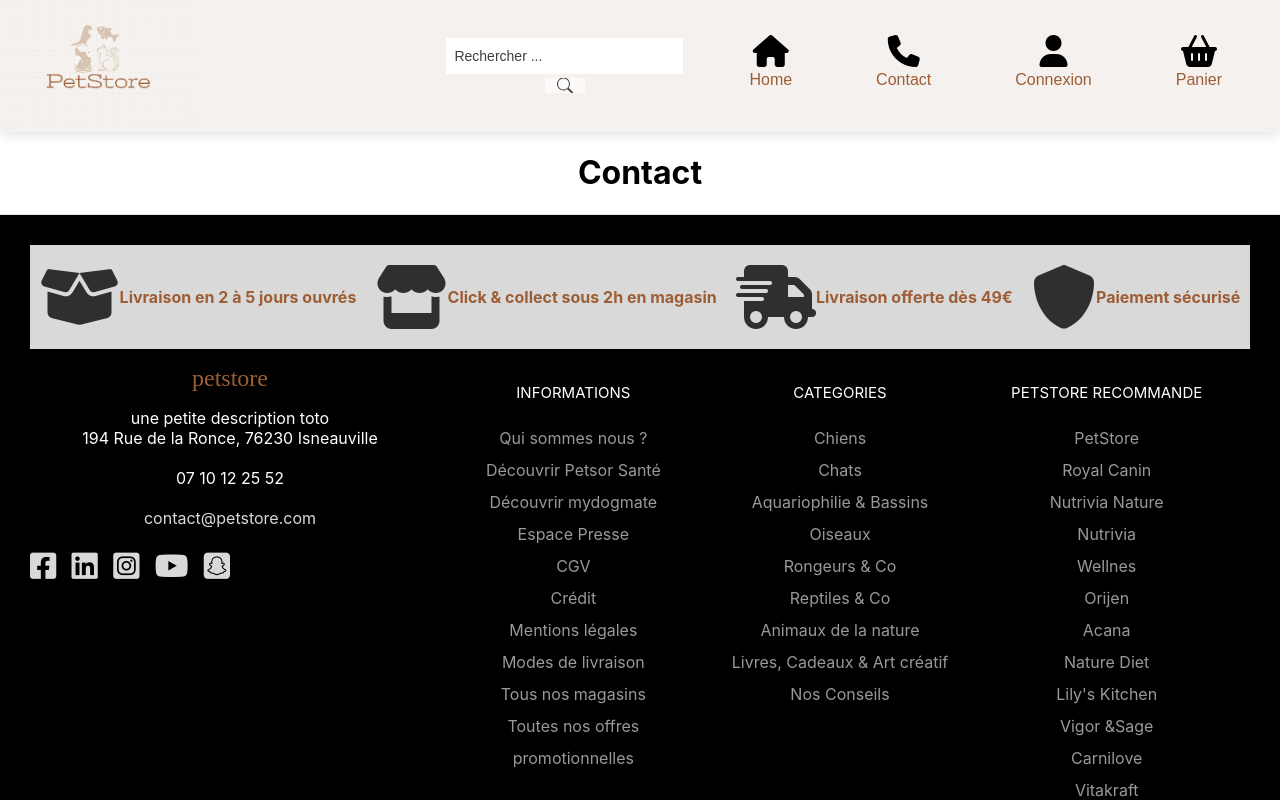
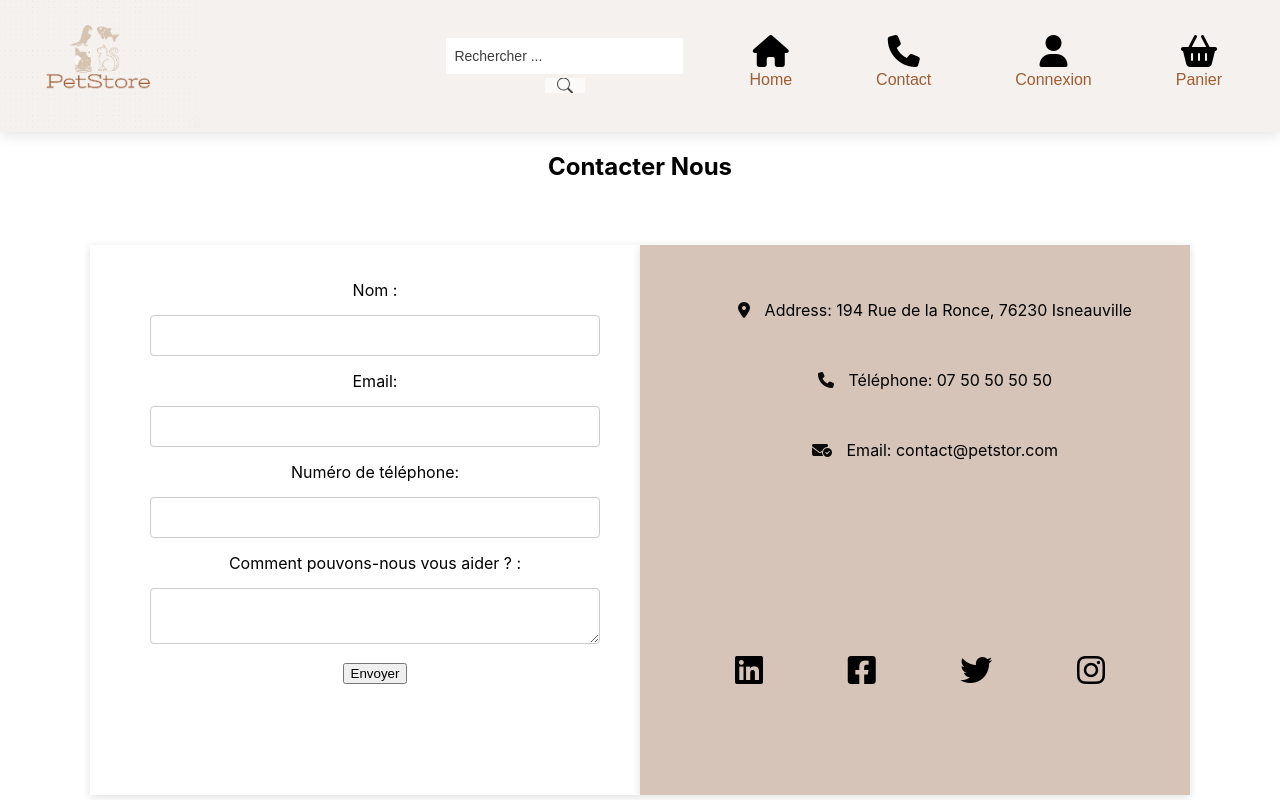
Before and after one commit to Fabfr0st/petstore-accueil-react, a React (Create React App) app: page /contact in a window 1280 px wide. Shown: the top 800 px of the page. Built offline with nearby package versions, Linux system fonts and the light colour scheme.

Commit message:
Contenu page contact

```diff
--- a/src/components/Contact.jsx
+++ b/src/components/Contact.jsx
@@ -1,3 +1,95 @@
+import "./contact.css";
+import "./form.css";
+
 export default function Contact() {
-    return(<h1>Contact</h1>);
-};
+  return (
+    <>
+      <div className="hearder">
+        <h2>Contacter Nous</h2>
+      </div>
+
+      <div className="box">
+        <div className="left">
+          <div className="box-left">
+            <form action="index.php?page=contact" method="post">
+              <div className="form-group">
+                <label for="Nom"> Nom :</label>
+                <input type="text" name="Nom" required />
+              </div>
+              <div className="form-group">
+                <label for="mail ">Email:</label>
+                <input type="email" name="mail" required />
+              </div>
+              <div className="form-group">
+                <label for="Numéro de télephone">Numéro de téléphone: </label>
+                <input type="text" name="Numéro de télephone" required />
+              </div>
+              <div className="form-group">
+                <label for="msg">Comment pouvons-nous vous aider ? : </label>
+                <textarea id="msg" name="user_message"></textarea>
+              </div>
+              <div className="toto">
+                <input type="submit" value="Envoyer" id="submit" />
+              </div>
+            </form>
+          </div>
+        </div>
+
+        <div className="container-right">
+          <div className="box-right">
+            <ul id="right-column">
+              <li>
+                <div className="icone">
+                  <i className="fa-solid fa-location-dot"></i> Address: 194 Rue de
+                  la Ronce, 76230 Isneauville{" "}
+                </div>
+              </li>
+              <li>
+                <div className="icone">
+                  <i className="fa-solid fa-phone"></i> Téléphone: 07 50 50 50 50{" "}
+                </div>
+              </li>
+              <li>
+                <div className="icone">
+                  <i className="fa-solid fa-envelope-circle-check"></i> Email:
+                  contact@petstor.com
+                </div>
+              </li>
+            </ul>
+
+            <ul id="reseauxSociaux">
+              <a href="#">
+                <li>
+                  <div className="iconeReseaux">
+                    <i className="fa-brands fa-linkedin  fa-2xl"></i>{" "}
+                  </div>
+                </li>
+              </a>
+              <a href="#">
+                <li>
+                  <div className="iconeReseaux">
+                    <i className="fa-brands fa-facebook-square  fa-2xl"></i>{" "}
+                  </div>
+                </li>
+              </a>
+              <a href="#">
+                <li>
+                  <div className="iconeReseaux">
+                    <i className="fa-brands fa-twitter fa-2xl"></i>
+                  </div>
+                </li>
+              </a>
+              <a href="#">
+                <li>
+                  <div className="iconeReseaux">
+                    <i className="fa-brands fa-instagram fa-2xl"></i>{" "}
+                  </div>
+                </li>
+              </a>
+            </ul>
+          </div>
+        </div>
+      </div>
+    </>
+  );
+}
--- /dev/null
+++ b/src/components/contact.css
@@ -0,0 +1,45 @@
+#right-column > li {
+    list-style: none;
+    margin-top: 50px;
+    margin-bottom: 50px;
+}
+
+.icone i {
+    text-decoration: none;
+    color: rgb(12, 11, 11);
+    margin-right: 10px;
+}
+
+
+#reseauxSociaux{
+list-style: none;
+display: flex;
+margin: 200px 80px 0px 50px;
+justify-content: space-between;
+}
+
+.iconeReseaux i{
+color: black;
+}
+
+#reseauxSociaux i:hover {
+color: #9d5d35;
+
+}
+ textarea {
+
+    width: 90%;
+    margin: 15px;
+    padding: 12px 15px;
+    border: 1px solid #ccc;
+    border-radius: 4px;
+    resize: vertical;
+
+
+}
+
+.toto
+{
+    display: flex;
+    justify-content: center;
+}
--- /dev/null
+++ b/src/components/form.css
@@ -0,0 +1,59 @@
+* {
+    box-sizing: border-box;
+}
+
+form {
+    position: relative;
+    /* postulat de départ */
+    margin-top: 20px;
+    margin-left: 20px;
+    justify-content: center;
+    /* à 50%/50% du parent référent */
+}
+
+
+
+input[type="submit"]:hover {
+    background-color: #9d5d35;
+}
+input[type="reset"]:hover{
+    background-color: #9d5d35;
+}
+input[type="email"],select,input[type="text"],
+input[type="password"] {
+    width: 90%;
+    margin: 15px;
+    padding: 12px 15px;
+    border: 1px solid #ccc;
+    border-radius: 4px;
+    resize: vertical;
+}
+
+
+
+.box {
+    display: flex;
+    justify-content: center;
+    margin: 4rem auto;
+    width: 80%;
+}
+
+.box-left {
+    height: 550px;
+    width: 550px;
+    padding: 15px;
+    box-shadow: rgba(99, 99, 99, 0.2) 0px 2px 8px 0px;
+}
+
+.box-right {
+    background-color: #d6c4b8;
+     height: 550px;
+    width: 550px;
+    padding: 5px;
+    box-shadow: rgba(99, 99, 99, 0.2) 0px 2px 8px 0px;
+}
+
+.box-right em {
+    padding: 22px;
+    color: #9D5D35;
+}
```
Also changed, not shown: src/components/Connexion.jsx (line endings or trailing spaces).
